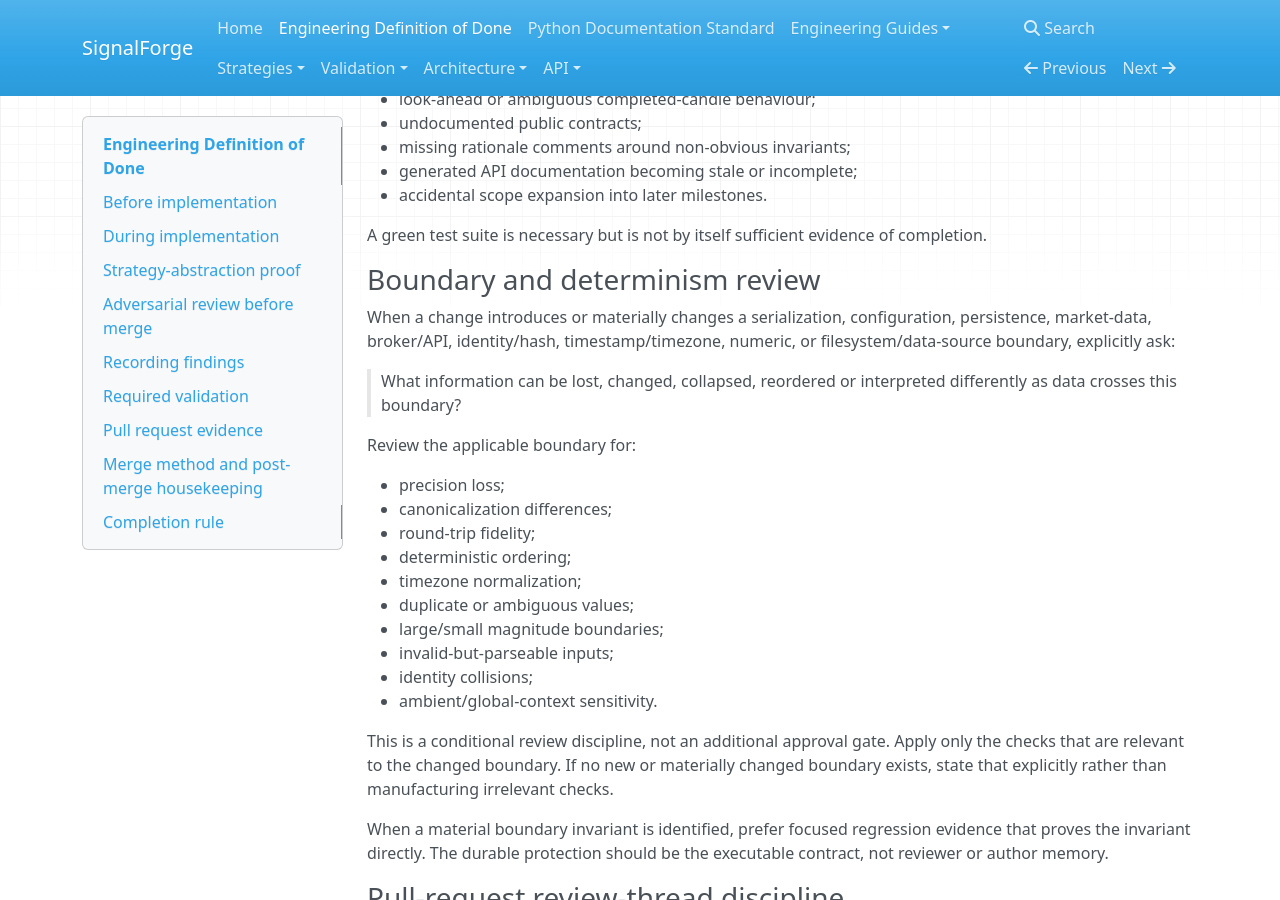
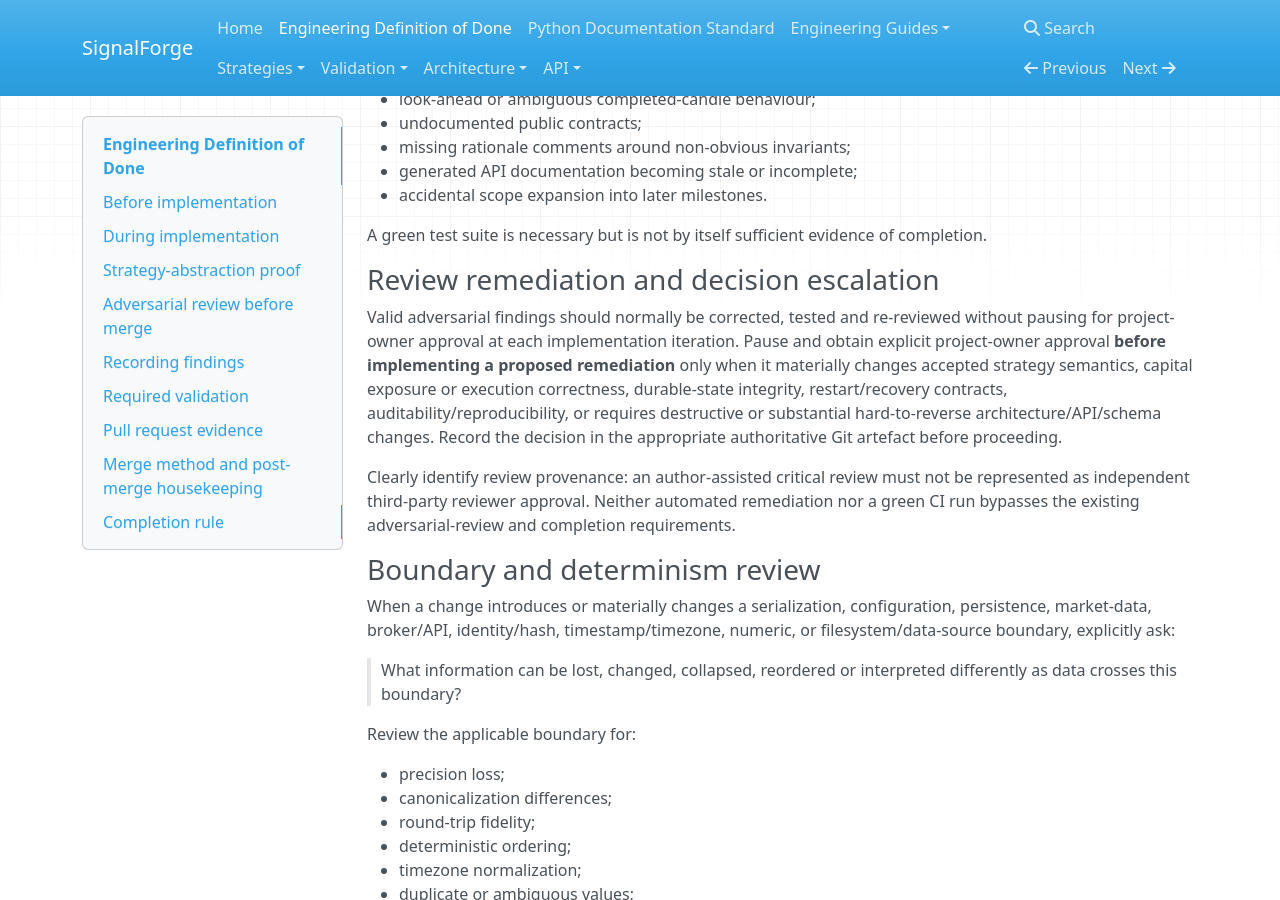
Before and after one commit to harishkamathuk/signalforge, an MkDocs documentation site: the page built from docs/engineering-definition-of-done.md, in a window 1280 px wide and 900 px high, scrolled down 1457 px. Built offline with MkDocs 1.6.1, drawn with Linux system fonts in a browser that asks for light colours; nearby versions of some CDN libraries.

Commit message:
docs: clarify review remediation escalation and provenance (#217)

```diff
--- a/docs/engineering-definition-of-done.md
+++ b/docs/engineering-definition-of-done.md
@@ -64,6 +64,12 @@ Review specifically for:
 - accidental scope expansion into later milestones.
 
 A green test suite is necessary but is not by itself sufficient evidence of completion.
+
+### Review remediation and decision escalation
+
+Valid adversarial findings should normally be corrected, tested and re-reviewed without pausing for project-owner approval at each implementation iteration. Pause and obtain explicit project-owner approval **before implementing a proposed remediation** only when it materially changes accepted strategy semantics, capital exposure or execution correctness, durable-state integrity, restart/recovery contracts, auditability/reproducibility, or requires destructive or substantial hard-to-reverse architecture/API/schema changes. Record the decision in the appropriate authoritative Git artefact before proceeding.
+
+Clearly identify review provenance: an author-assisted critical review must not be represented as independent third-party reviewer approval. Neither automated remediation nor a green CI run bypasses the existing adversarial-review and completion requirements.
 
 ### Boundary and determinism review
 
```
